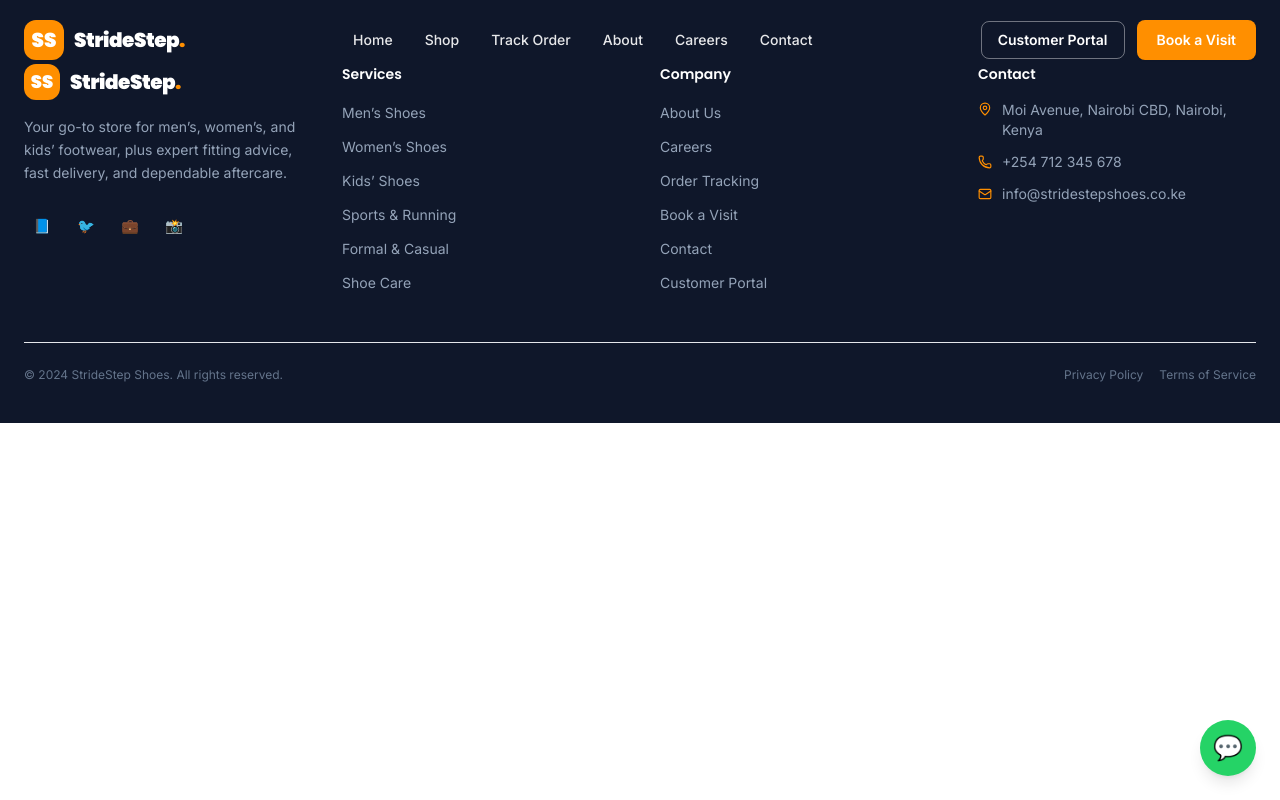
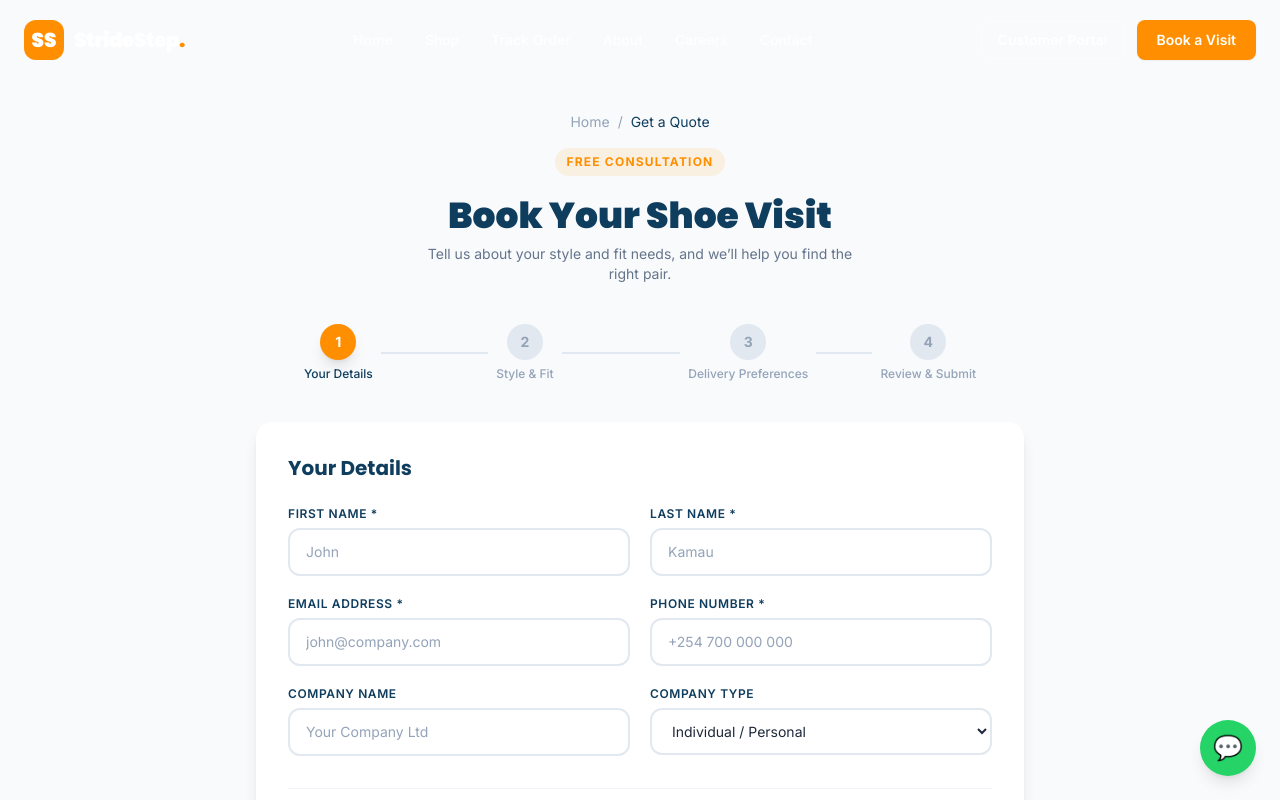
Before and after one commit to Vantez1/Stridestep, a React (Vite) app: page /cart in a window 1280 px wide. Shown: the top 800 px of the page. Built offline with nearby package versions, Linux system fonts and the light colour scheme.

Commit message:
Rename Shop and OrderTracking pages

```diff
--- a/src/App.tsx
+++ b/src/App.tsx
@@ -8,7 +8,7 @@
 import OrderTracking from './pages/OrderTracking';
 import ShoeMarketing from './pages/ShoeMarketing';
 import About from './pages/About';
-import Quote from './pages/Quote';
+import Cart from './pages/Cart';
 import Contact from './pages/Contact';
 import Careers from './pages/Careers';
 import Portal from './pages/Portal';
@@ -42,7 +42,7 @@
           <Route path="/tracking" element={<OrderTracking />} />
           <Route path="/shoe-marketing" element={<ShoeMarketing />} />
           <Route path="/about" element={<About />} />
-          <Route path="/quote" element={<Quote />} />
+          <Route path="/cart" element={<Cart />} />
           <Route path="/contact" element={<Contact />} />
           <Route path="/careers" element={<Careers />} />
           <Route path="/portal" element={<Portal />} />
--- a/src/pages/Quote.tsx
+++ b/src/pages/Cart.tsx
@@ -6,7 +6,7 @@
 
 const STEPS = ['Your Details', 'Style & Fit', 'Delivery Preferences', 'Review & Submit'];
 
-export default function Quote() {
+export default function Cart() {
   const [step, setStep] = useState(0);
   const [submitted, setSubmitted] = useState(false);
   const [ref] = useState('LLQ-' + Math.floor(Math.random() * 90000 + 10000));
```
